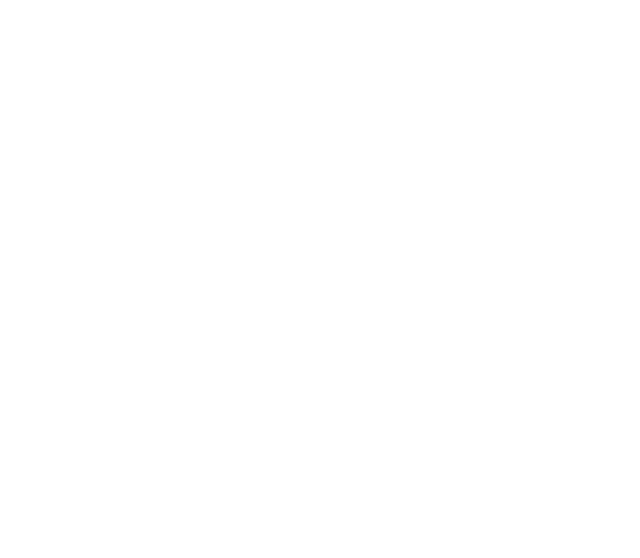
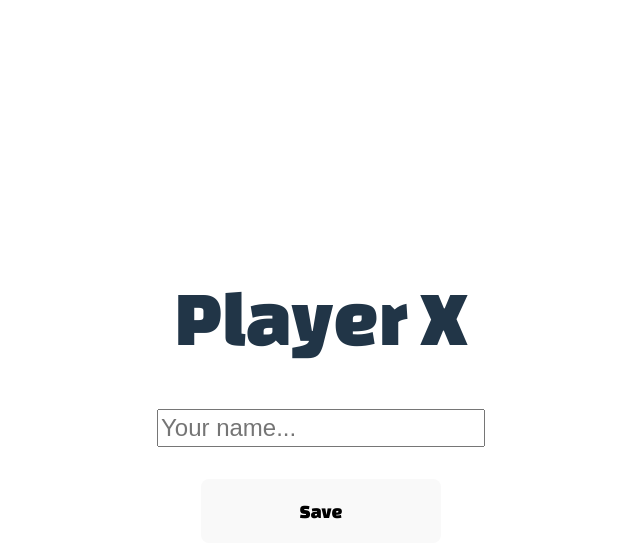
Before and after one commit to LilithSWE/Tic-tac-toe-vue, a Vue app: page / in a window 1280 px wide. Both pictures are taken after a click on the button "Play". Shown: the top 558 px of the page, without its empty margins (319-959 px from the left). Built offline with nearby package versions, Linux system fonts and the light colour scheme.

Commit message:
tar emot och sparar playernames som lokala variabler. + styling

```diff
--- a/src/App.vue
+++ b/src/App.vue
@@ -1,19 +1,26 @@
 <script setup lang="ts">
 import Welcome from "./components/Welcome.vue";
+import Players from "./components/Players.vue";
 import { ref } from "vue";
 
 const showWelcomePage = ref(true);
-const showGamePage = ref(true);
+const showPlayerPage = ref(false);
+const showGamePage = ref(false);
 
-const toggleDisable = (disabled: boolean) => {
+const startNewSession = (disabled: boolean) => {
   showWelcomePage.value = disabled;
+  showPlayerPage.value = !disabled;
+
+  localStorage.setItem("playerXName", "");
+  localStorage.setItem("playerOName", "");
 };
 
 console.log(showWelcomePage.value);
 </script>
 
 <template>
-  <Welcome v-if="showWelcomePage" @start-game="toggleDisable" />
+  <Welcome v-if="showWelcomePage" @start-game="startNewSession" />
+  <Players v-if="showPlayerPage" />
 </template>
 
 <style scoped></style>
--- /dev/null
+++ b/src/components/GamePage.vue
@@ -0,0 +1,5 @@
+<script setup lang="ts"></script>
+
+<template></template>
+
+<style scoped></style>
--- /dev/null
+++ b/src/components/Players.vue
@@ -0,0 +1,60 @@
+<script setup lang="ts">
+import { ref } from "vue";
+
+let playerName = ref("");
+let currentPlayerChoosing = ref("Player X");
+
+const readyToStart = () => {
+  if (playerName.value == "") {
+    console.log("no input");
+    return;
+  }
+
+  if (localStorage.getItem("playerXName") != "") {
+    localStorage.setItem("playerOName", playerName.value);
+    console.log("playerOName set to: " + playerName.value);
+    currentPlayerChoosing = "Player X";
+    playerName.value = "";
+  } else {
+    localStorage.setItem("playerXName", playerName.value);
+    console.log("playerXName set to: " + playerName.value);
+    playerName.value = "";
+    currentPlayerChoosing = "Player O";
+    return;
+  }
+};
+</script>
+
+<template>
+  <section>
+    <h2>{{ currentPlayerChoosing }}</h2>
+    <form @submit.prevent="readyToStart">
+      <input type="text" placeholder="Your name..." v-model="playerName" />
+      <button>Save</button>
+    </form>
+  </section>
+</template>
+
+<style scoped>
+section {
+  display: flex;
+  flex-direction: column;
+  gap: 2rem;
+  align-items: center;
+}
+h2 {
+  font-size: 5rem;
+  margin-block: 0;
+}
+form {
+  display: flex;
+  flex-direction: column;
+  gap: 2rem;
+  align-items: center;
+}
+input {
+  height: 2rem;
+  width: 20rem;
+  font-size: 1.5rem;
+}
+</style>
```
